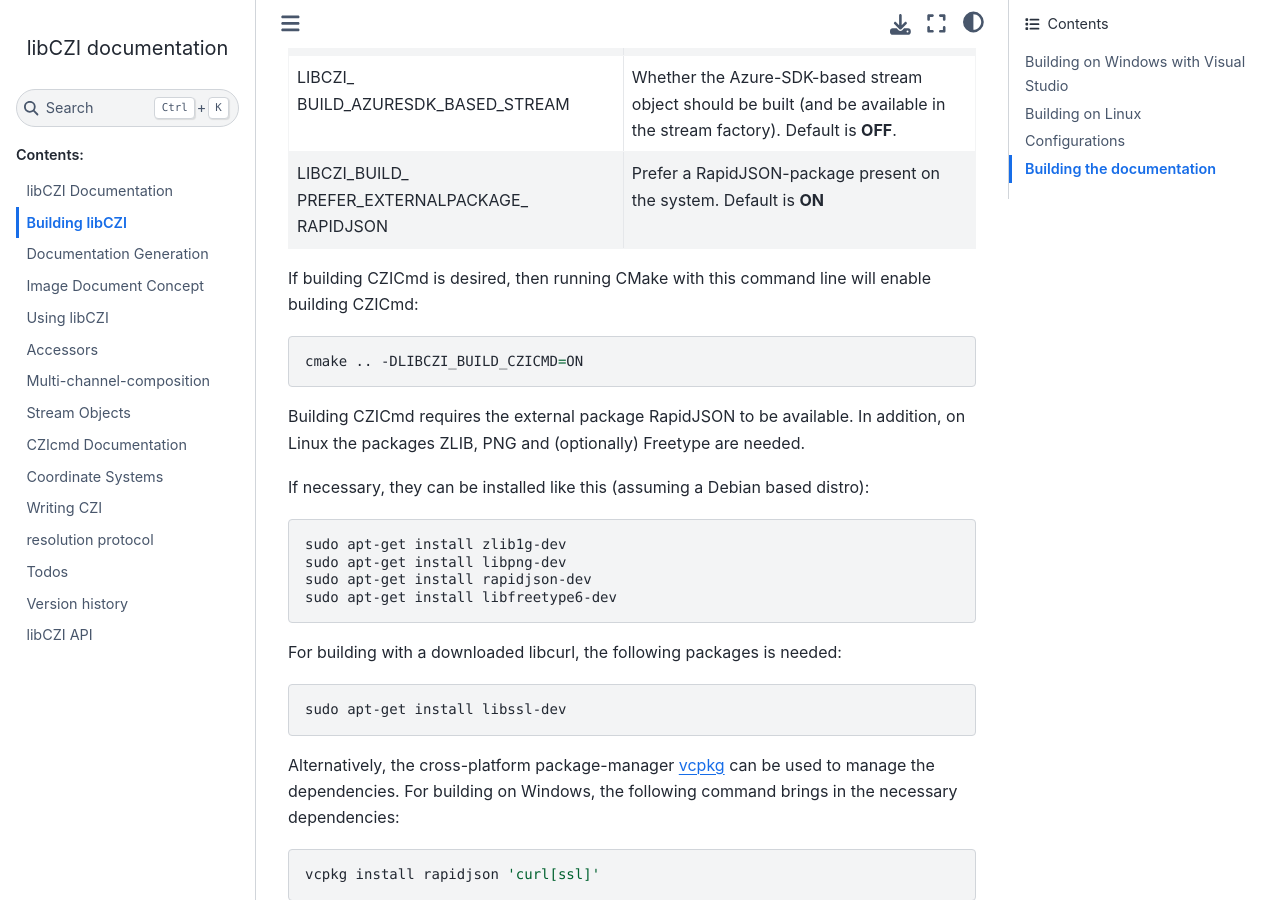
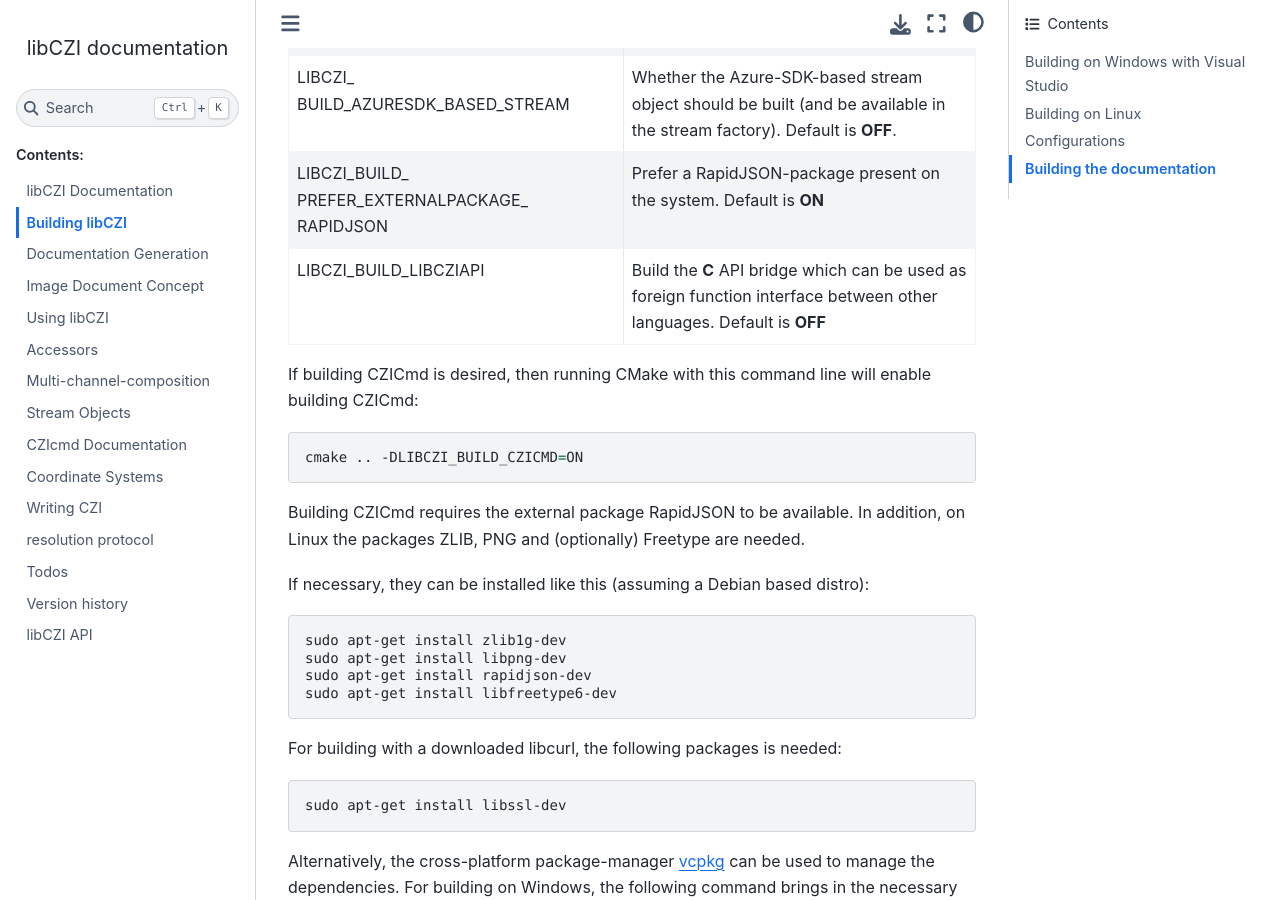
Before and after one commit to ZEISS/libczi, a Sphinx documentation site: the page built from docs/source/pages/building.rst, in a window 1280 px wide and 900 px high, scrolled down 2330 px. Built offline with Sphinx 7.4.7 and the Sphinx Book theme 1.1.4, drawn with Linux system fonts in a browser that asks for light colours; pages that are not in the unit, such as notebooks, are missing from menus.

Commit message:
Add C API option

```diff
--- a/docs/source/pages/building.rst
+++ b/docs/source/pages/building.rst
@@ -96,6 +96,11 @@ The CMake-file defines the following options for customizing the build:
 | PREFER\_EXTERNALPACKAGE\_        | present on the system.  Default  |
 | RAPIDJSON                        | is **ON**                        |
 +----------------------------------+----------------------------------+
+| LIBCZI\_BUILD\_LIBCZIAPI         | Build the **C** API bridge       |
+|                                  | which can be used as foreign     |
+|                                  | function interface between other |
+|                                  | languages.  Default is **OFF**   |
++----------------------------------+----------------------------------+
 
 If building CZICmd is desired, then running CMake with this command line will enable building CZICmd:
 
```
